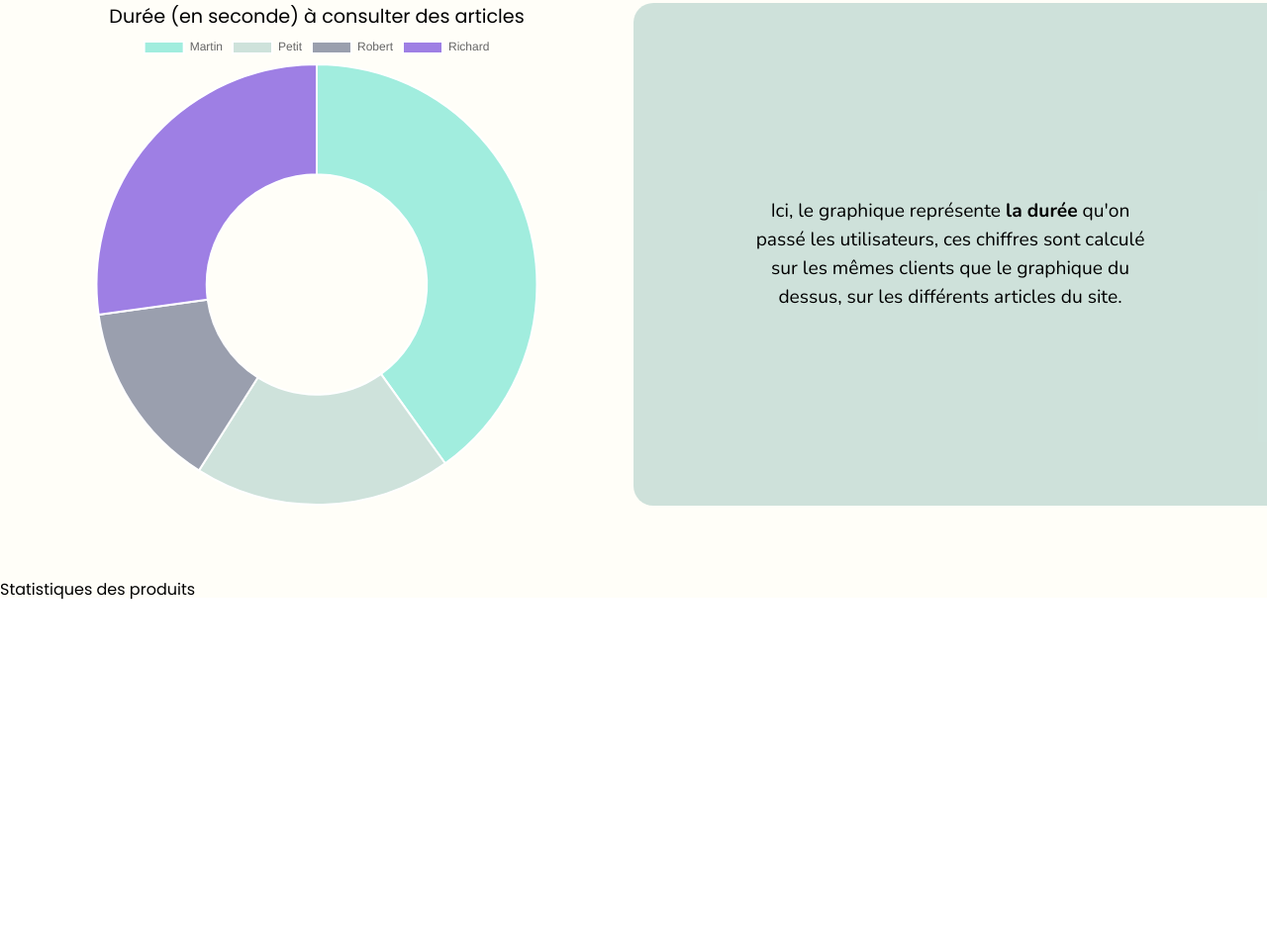
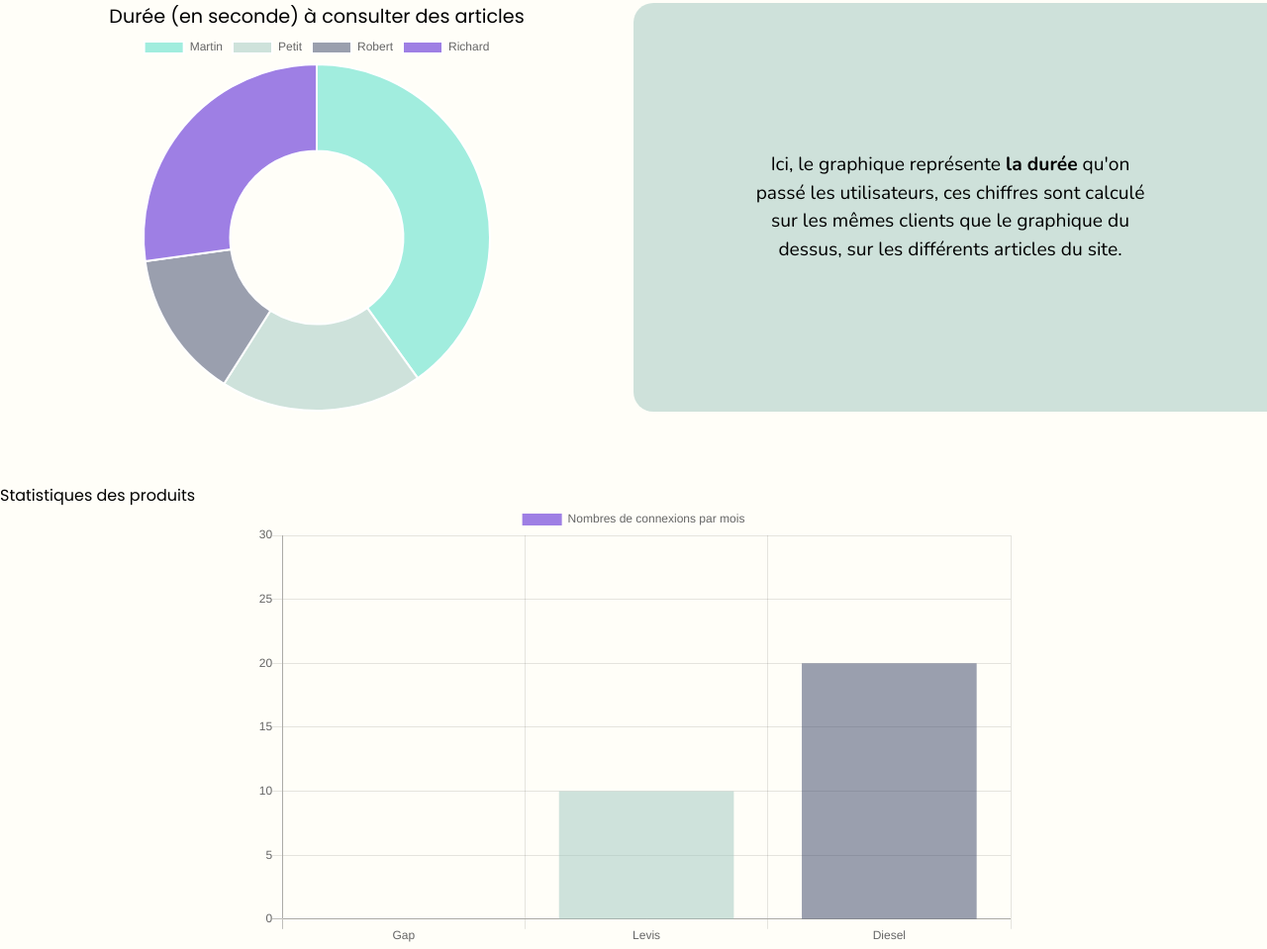
Before and after one commit to RobinFERREIRADASILVA/nooco-test, a React app: page / in a window 1280 px wide. Shown: the part 824-1783 px from the top of the page at 99% size. Before the commit the page ends 1431 px from the top, so only its background shows below. Built offline with nearby package versions, Linux system fonts and the light colour scheme.

Commit message:
fix bug css on Doughnut

```diff
--- a/src/components/Header/index.js
+++ b/src/components/Header/index.js
@@ -9,7 +9,7 @@ const Header = () => (
     <img src={iconNooco} alt="logo Nooco" />
     <div className="header-infos">
       <h1>Bonjour, <br/>
-      Bienvenue sur votre interface <span className="header-nooco">Nooco</span></h1>
+        Bienvenue sur votre interface <span className="header-nooco">Nooco</span></h1>
     </div>
   </div>
 );
--- a/src/components/Product/index.js
+++ b/src/components/Product/index.js
@@ -1,13 +1,42 @@
 import React from 'react';
+import { Bar } from 'react-chartjs-2';
+
+// Import data
+import { products } from 'src/data';
 
 import './product.scss';
 
 const Product = () => {
-  console.log('lourd');
-
+  const brand = products.map((product) => product.brand);
+  console.log(brand);
   return (
     <div className="product">
       <h2>Statistiques des produits</h2>
+      <div className="product-first">
+        <div className="product-first-graph">
+          <Bar
+            data={{
+              labels: ['Gap', 'Levis', 'Diesel'],
+              datasets: [
+                {
+                  label: 'Nombres de connexions par mois',
+                  data: [0,10,20,30],
+                  backgroundColor: [
+                    'rgba(63, 0, 208, 0.5)',
+                    'rgba(158, 198, 190, 0.5)',
+                    'rgba(55, 64, 100, 0.5)',
+                  ],
+                },
+              ],
+            }}
+            height={450}
+            width={900}
+            options={{
+              maintainAspectRatio: false,
+            }}
+          />
+        </div>
+      </div>
     </div>
   );
 };
--- a/src/components/Product/product.scss
+++ b/src/components/Product/product.scss
@@ -0,0 +1,8 @@
+.product {
+  .product-first {
+    .product-first-graph {
+      width: 60%;
+      margin: auto;
+    }
+  }
+}
--- a/src/components/User/index.js
+++ b/src/components/User/index.js
@@ -97,7 +97,7 @@ const User = () => {
             height={450}
             width={600}
             options={{
-              maintainAspectRatio: false,
+              maintainAspectRatio: true,
             }}
           />
 
--- a/src/components/User/user.scss
+++ b/src/components/User/user.scss
@@ -17,6 +17,7 @@
       border-radius: 0 20px 20px 0;
       display: flex;
       width: 35%;
+      max-height: 100%;
       p {
         align-self: center;
         padding: 3em;
@@ -24,10 +25,11 @@
     }
     .user-graph-second {
       width: 40%;
-      margin: 0 auto;
+      margin:auto;
     }
     .user-graph-first {
-      margin-left: 2.5em;
+      width: 57%;
+      margin: auto;
     }
     .user-description-second {
       background: rgba(158, 198, 190, 0.5);
```
